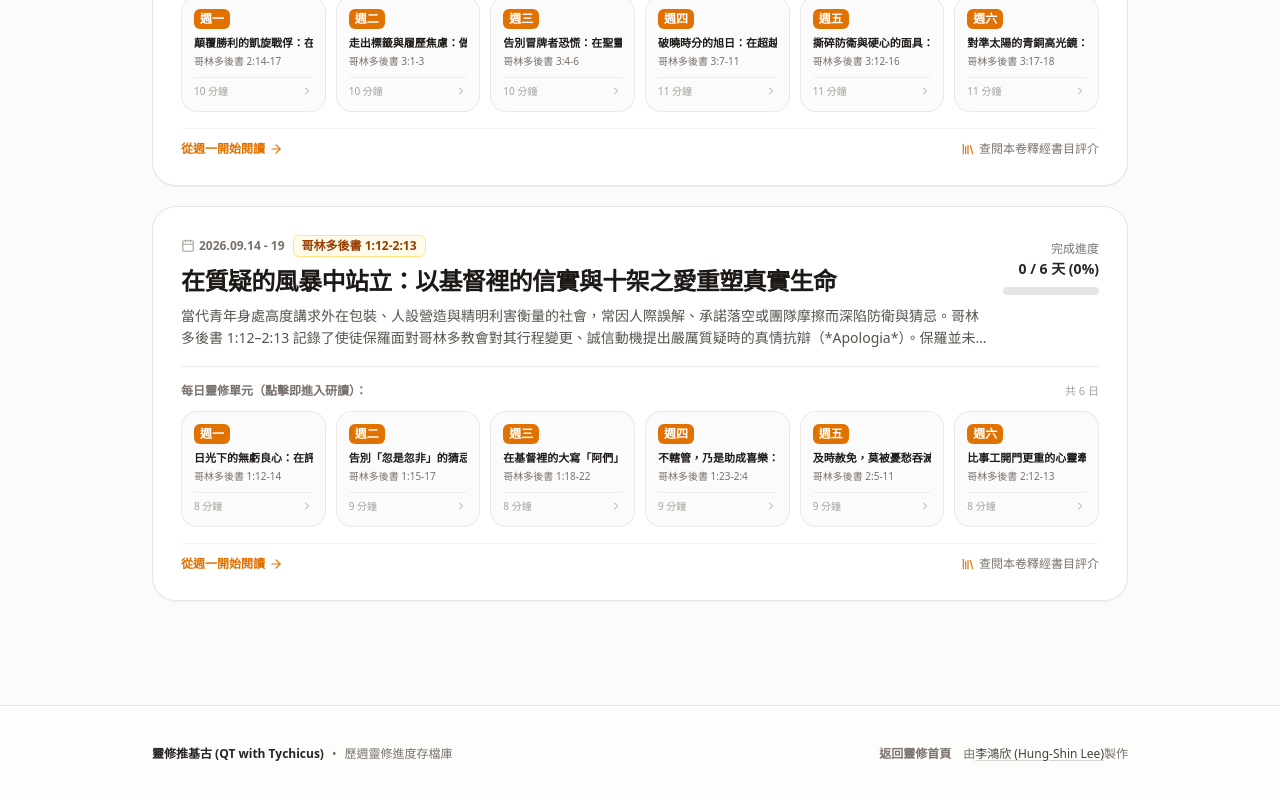
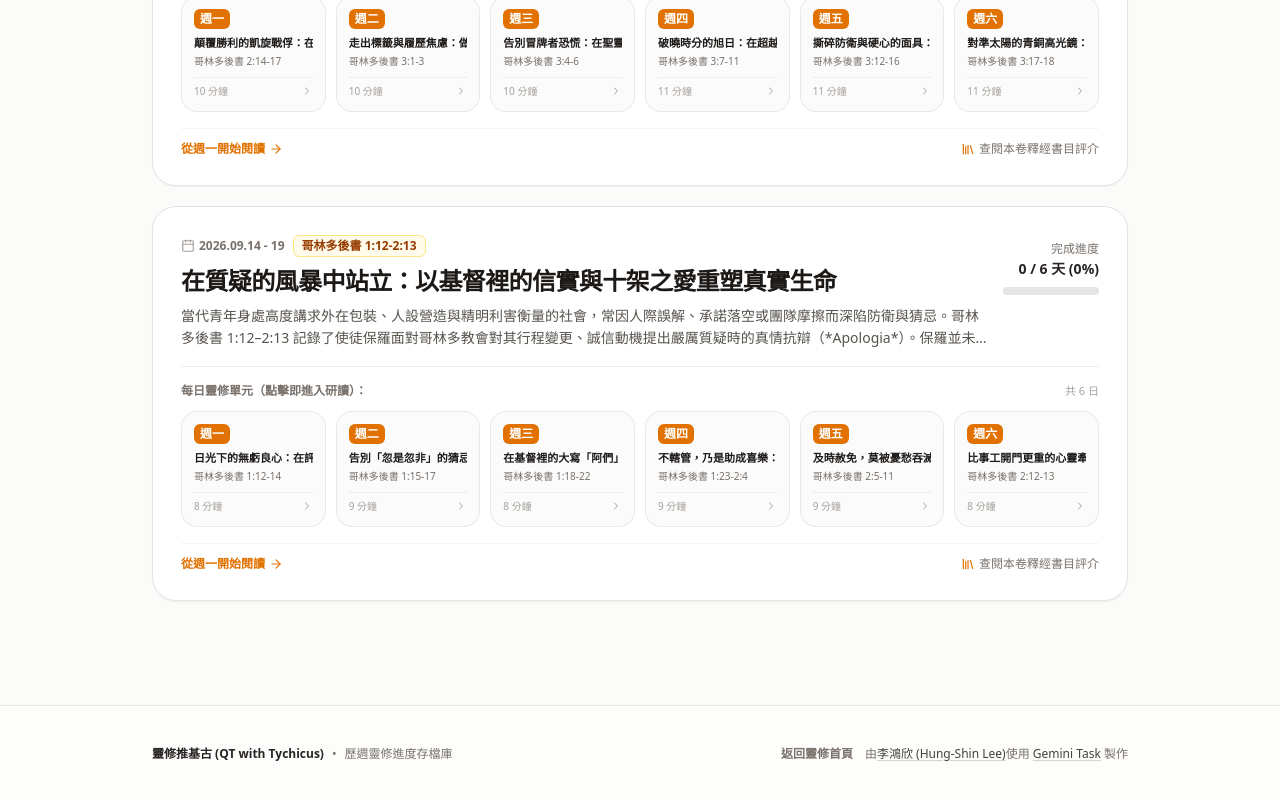
Before and after one commit to TychicusAI/QT-with-Tychicus, a Next.js app: page /archive in a window 1280 px wide. Shown: the part 1910-2710 px from the top of the page. Built offline with nearby package versions, Linux system fonts and the light colour scheme.

Commit message:
feat(ui): 更新首頁與存檔頁尾製作資訊加入 Gemini Task 連結

```diff
--- a/src/components/ArchiveViewer.tsx
+++ b/src/components/ArchiveViewer.tsx
@@ -436,6 +436,15 @@ export function ArchiveViewer() {
               >
                 李鴻欣 (Hung-Shin Lee)
               </a>
+              使用{' '}
+              <a
+                href="https://gemini.google.com/app"
+                target="_blank"
+                rel="noopener noreferrer"
+                className="font-medium text-stone-700 dark:text-stone-300 hover:text-amber-600 dark:hover:text-amber-400 underline decoration-stone-300 dark:decoration-stone-700 underline-offset-2 transition"
+              >
+                Gemini Task
+              </a>{' '}
               製作
             </span>
           </div>
--- a/src/components/HomeContainer.tsx
+++ b/src/components/HomeContainer.tsx
@@ -350,6 +350,15 @@ export function HomeContainer() {
               >
                 李鴻欣 (Hung-Shin Lee)
               </a>
+              使用{' '}
+              <a
+                href="https://gemini.google.com/app"
+                target="_blank"
+                rel="noopener noreferrer"
+                className="font-medium text-stone-700 dark:text-stone-300 hover:text-amber-600 dark:hover:text-amber-400 underline decoration-stone-300 dark:decoration-stone-700 underline-offset-2 transition"
+              >
+                Gemini Task
+              </a>{' '}
               製作
             </span>
             <span className="mx-2">•</span>
```
